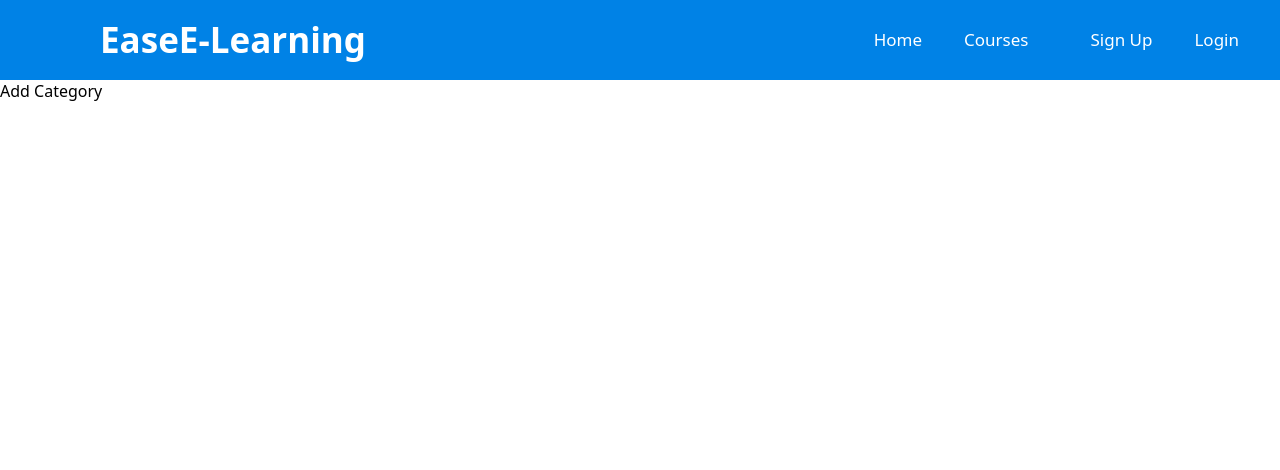
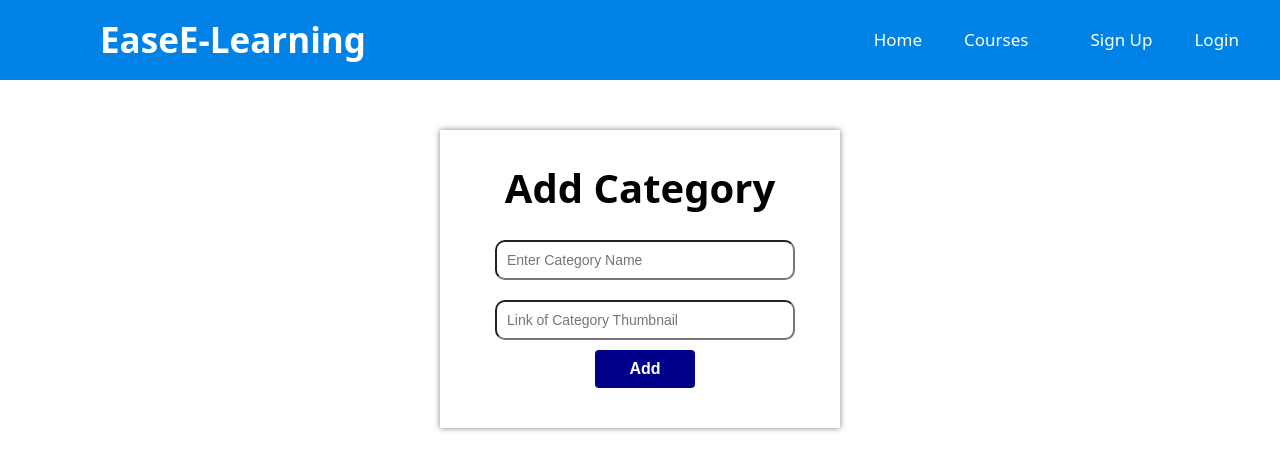
Before and after one commit to ShubhamSukum/EaseE-Learning, a React (Create React App) app in the folder client/: page /addCategory in a window 1280 px wide. Shown: the top 470 px of the page. Built offline with nearby package versions, Linux system fonts and the light colour scheme.

Commit message:
addCatergory UI implemented

```diff
--- a/client/src/pages/addCategory.js
+++ b/client/src/pages/addCategory.js
@@ -1,5 +1,47 @@
+import {useState} from "react";
+import {useNavigate} from "react-router-dom";
+import axios from "axios";
+
 export const AddCategory=()=>{
-    return(<>
-        Add Category
+    const [compName,setCompName]=useState([]);
+    const [link,setLink] =useState([]);
+
+    const navigate=useNavigate();
+
+    const onSubmit=(e)=>{
+        e.preventDefault();
+
+        axios.post("http://localhost:3001/createCategory",{imageURL:link,compName:compName})
+        .then((res)=>{
+            alert(res.data.message);
+            navigate("/");
+        }).catch((err)=>{
+            console.log(err);
+        });
+    }
+
+    return(
+    <>
+
+        <div className="center" id="admin-panel">
+            <h1>Add Category</h1>
+
+            <form onSubmit={onSubmit}>
+
+                <input type="text" placeholder="Enter Category Name"
+                onChange={(e)=>{setCompName(e.target.value)}}/>
+
+                <input type="text" placeholder="Link of Category Thumbnail"
+                onChange={(e)=>{setLink(e.target.value)}}/>
+
+                <button type="submit" id="signUP-Button">Add</button>
+
+                <br />
+            </form>
+
+        </div>
+
     </>)
 };
+
+// https://www.aranca.com/assets/uploads/blogs/newcatgban2.jpg
--- a/client/src/pages/adminVerify.js
+++ b/client/src/pages/adminVerify.js
@@ -1,4 +1,4 @@
-import {useState} from "react";
+import {useRef, useState, useEffect} from "react";
 import {useNavigate} from "react-router-dom";
 import axios from "axios";
 
@@ -6,6 +6,13 @@ export const AdminVerification=()=>{
 
     const [vKey,setVKey]=useState("");
     const navigate=useNavigate();
+    const ref=useRef(null);
+
+    useEffect(()=>{
+        if(ref.current){
+            ref.current?.focus()
+        }
+    },[ref]);
 
     const onSubmit=(e)=>{
         e.preventDefault();
@@ -35,8 +42,8 @@ export const AdminVerification=()=>{
                 style={{ paddingBottom: "15px", fontSize: "40px" }}></i>
 
                 <form onSubmit={onSubmit}>
-                    <input type="password" placeholder="Enter Verfication Code"
-                    onChange={(e)=>{setVKey(e.target.value)}}/>
+                        <input type="password" ref={ref} placeholder="Enter Verfication Code"
+                        onChange={(e)=>{setVKey(e.target.value)}}/>
 
                     <button type="submit" id="signUP-Button">Verify</button>
                 </form>
```
Also changed, not shown: 1 other file (tests, documents, lock files or other folders).
